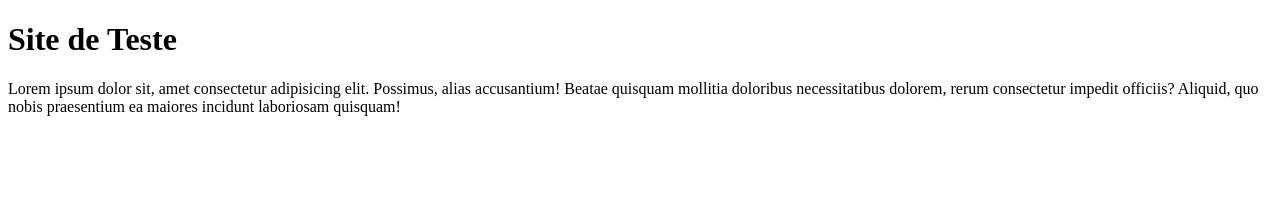
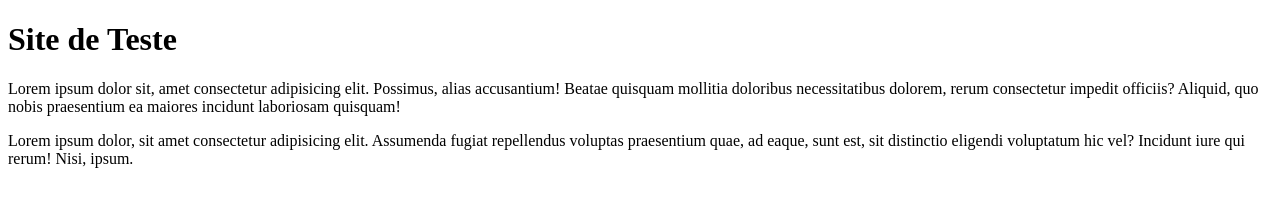
Before and after one commit to freitassp/Olah-Mundo, a plain HTML site: page site-exemplo/index.html in a window 1280 px wide. Drawn offline with Linux system fonts and the light colour scheme.

Commit message:
adicionei um paragrafo

```diff
--- a/site-exemplo/index.html
+++ b/site-exemplo/index.html
@@ -10,5 +10,7 @@
 
     <p>Lorem ipsum dolor sit, amet consectetur adipisicing elit. Possimus, alias accusantium! Beatae quisquam mollitia doloribus necessitatibus dolorem, rerum consectetur impedit officiis? Aliquid, quo nobis praesentium ea maiores incidunt laboriosam quisquam!</p>
 
+    <p>Lorem ipsum dolor, sit amet consectetur adipisicing elit. Assumenda fugiat repellendus voluptas praesentium quae, ad eaque, sunt est, sit distinctio eligendi voluptatum hic vel? Incidunt iure qui rerum! Nisi, ipsum.</p>
+
 </body>
 </html>
```
